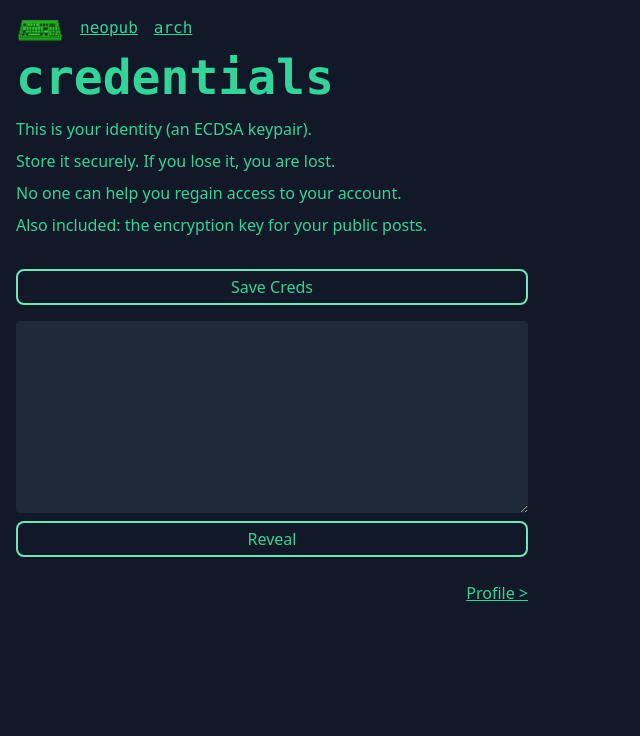
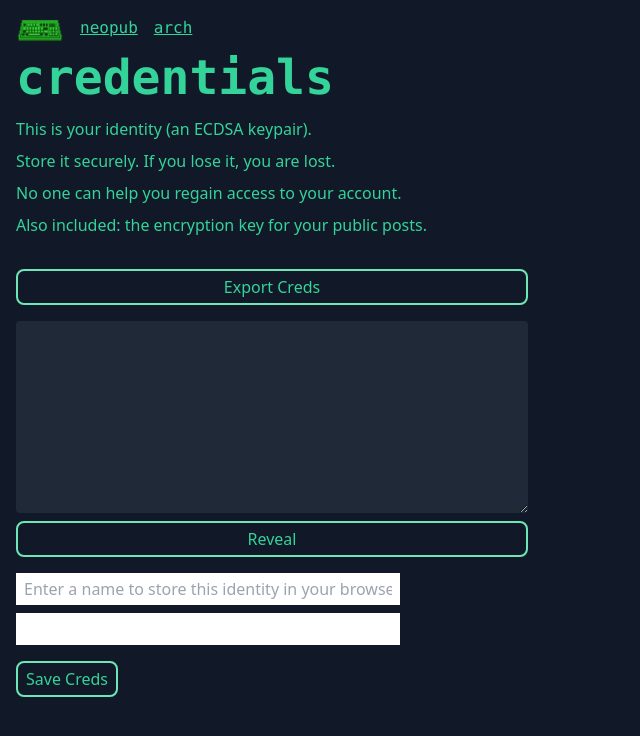
Before and after one commit to neopub/neopub, a React (Create React App) app in the folder frontend/: page /creds/dump in a window 1280 px wide. Shown: the top 736 px of the page, without its empty margins (0-640 px from the left). Built offline with nearby package versions, Linux system fonts and the light colour scheme; no server answers.

Commit message:
store creds in browser
make creds save work in Safari

```diff
--- a/frontend/src/dumpCreds.tsx
+++ b/frontend/src/dumpCreds.tsx
@@ -1,11 +1,12 @@
 import { useEffect, useState } from "react";
 import { dumpState } from "lib/storage";
-import { Link, useLocation } from "react-router-dom";
+import { useLocation, useHistory } from "react-router-dom";
 import { usePublicKeyHex } from "lib/auth";
 
-function CredDumper() {
-  const [reveal, setReveal] = useState(false)
+function CredDumper({ nextURL }: { nextURL: string | undefined }) {
+  const [reveal, setReveal] = useState(false);
   const [credState, setCredState] = useState<string>();
+  const history = useHistory();
 
   useEffect(() => {
     const creds = dumpState();
@@ -13,7 +14,7 @@ function CredDumper() {
       return;
     }
     setCredState(creds);
-  }, [])
+  }, []);
 
   const [saved, setSaved] = useState(false);
   function handleSave() {
@@ -21,45 +22,84 @@ function CredDumper() {
       return;
     }
 
-    const blob = new Blob([credState], { type: "text/plain;charset=utf-8" })
+    const blob = new Blob([credState], { type: "text/plain;charset=utf-8" });
     saveAs(blob, "neopub.json");
     setSaved(true);
   }
 
   const placeholder = credState?.replace(/\w/g, "*");
 
+  function handleSubmit(evt: any) {
+    evt.preventDefault();
+
+    if (!username || !nextURL) {
+      return;
+    }
+
+    history.push(nextURL);
+  }
+
+  const [username, setUsername] = useState();
+  function handleUsernameChange(e: any) {
+    setUsername(e.target.value);
+  }
+
   return (
     <div className="flex flex-col my-4">
-      <button onClick={handleSave} className="mb-4">Save Creds</button>
-      <textarea className="w-full h-48 rounded font-mono text-xs" value={reveal ? credState : placeholder} readOnly />
-      <button onClick={() => setReveal(!reveal)}>{reveal ? "Conceal" : "Reveal"}</button>
+      <button onClick={handleSave} className="mb-4">
+        Export Creds
+      </button>
+      <textarea
+        className="w-full h-48 rounded font-mono text-xs"
+        value={reveal ? credState : placeholder}
+        readOnly
+      />
+      <button onClick={() => setReveal(!reveal)}>
+        {reveal ? "Conceal" : "Reveal"}
+      </button>
+      <form action="#" onSubmit={handleSubmit}>
+        <input
+          id="new-username"
+          name="pubkey"
+          type="text"
+          autoComplete="username"
+          value={username}
+          placeholder="Enter a name to store this identity in your browser"
+          onChange={handleUsernameChange}
+          className="block w-96 px-2 py-1 my-2"
+        />
+        <input
+          id="new-password"
+          name="privkey"
+          type="password"
+          autoComplete="new-password"
+          value={credState}
+          className="block w-96 px-2 py-1 my-2"
+        />
+        <button type="submit" disabled={!username || !credState}>
+          Save Creds
+        </button>
+      </form>
     </div>
-  )
+  );
 }
 
 export default function DumpCreds() {
   const pubKeyHex = usePublicKeyHex();
   const location = useLocation();
 
-  const next = new URLSearchParams(location.search).get('next');
+  const next = new URLSearchParams(location.search).get("next");
 
   return (
     <div className="max-w-lg flex flex-col">
       <h1 className="mb-4">credentials</h1>
-      <p className="mb-2">
-        This is your identity (an ECDSA keypair).
-      </p>
-      <p className="mb-2">
-        Store it securely. If you lose it, you are lost.
-      </p>
-      <p className="mb-2">
-        No one can help you regain access to your account.
-      </p>
+      <p className="mb-2">This is your identity (an ECDSA keypair).</p>
+      <p className="mb-2">Store it securely. If you lose it, you are lost.</p>
+      <p className="mb-2">No one can help you regain access to your account.</p>
       <p className="mb-2">
         Also included: the encryption key for your public posts.
       </p>
-      <CredDumper />
-      <Link className="self-end" to={next ? next : `/users/${pubKeyHex}`}>Profile &gt;</Link>
+      <CredDumper nextURL={next ? next : `/users/${pubKeyHex}`} />
     </div>
   );
 }
--- a/frontend/src/index.tsx
+++ b/frontend/src/index.tsx
@@ -82,7 +82,7 @@ ReactDOM.render(
           <Route exact path="/exit">
             <Exit />
           </Route>
-          <Route exact path="/creds/dump">
+          <Route exact path="/creds/dump*">
             <DumpCreds />
           </Route>
           <Route exact path="/creds/load">
--- a/frontend/src/loadCreds.tsx
+++ b/frontend/src/loadCreds.tsx
@@ -59,6 +59,23 @@ export default function LoadCreds() {
     fileInputRef.current?.click();
   }
 
+  const [pwManagerPayload, setPWManagerPayload] = useState("");
+  function handlePassChange(e: any) {
+    setPWManagerPayload(e.target.value);
+
+  }
+
+  function handleLoad(e: any) {
+    e.preventDefault();
+
+    setStatus("Loading creds...")
+    loadState(pwManagerPayload);
+    setStatus("Loaded creds.")
+    setLoaded(true);
+
+    fetchToken();
+  }
+
   return (
     <div className="flex flex-col my-4">
       <button onClick={handleLoadClicked}>
@@ -73,6 +90,22 @@ export default function LoadCreds() {
         multiple={false}
         onChange={handleFileSelected}
       />
+      <form>
+        <input
+          id="username"
+          name="pubkey"
+          type="text"
+          autoComplete="username"
+        />
+        <input
+          id="password"
+          name="privkey"
+          type="password"
+          autoComplete="password"
+          onChange={handlePassChange}
+        />
+        <button onClick={handleLoad}>Load</button>
+      </form>
       {status}
     </div>
   );
```
